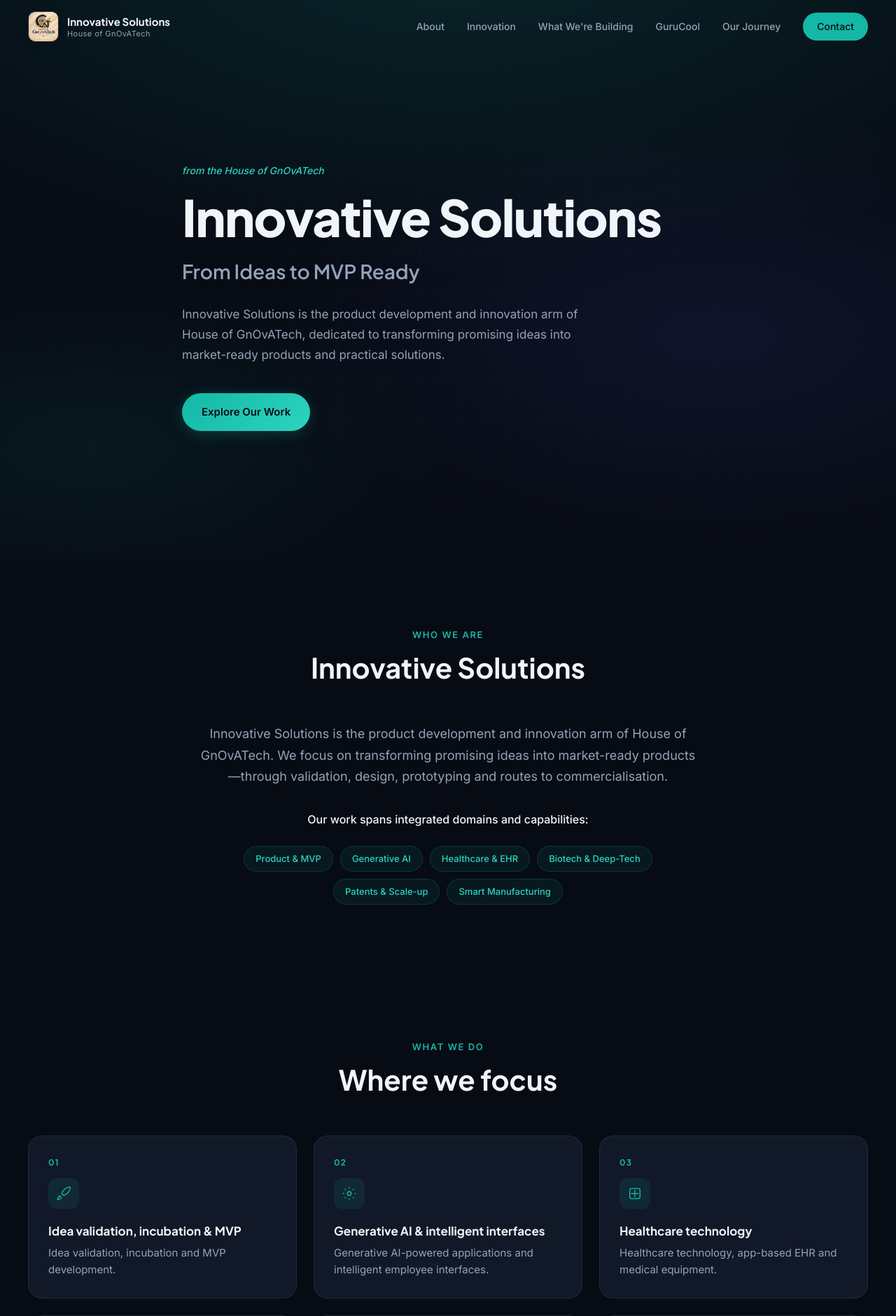
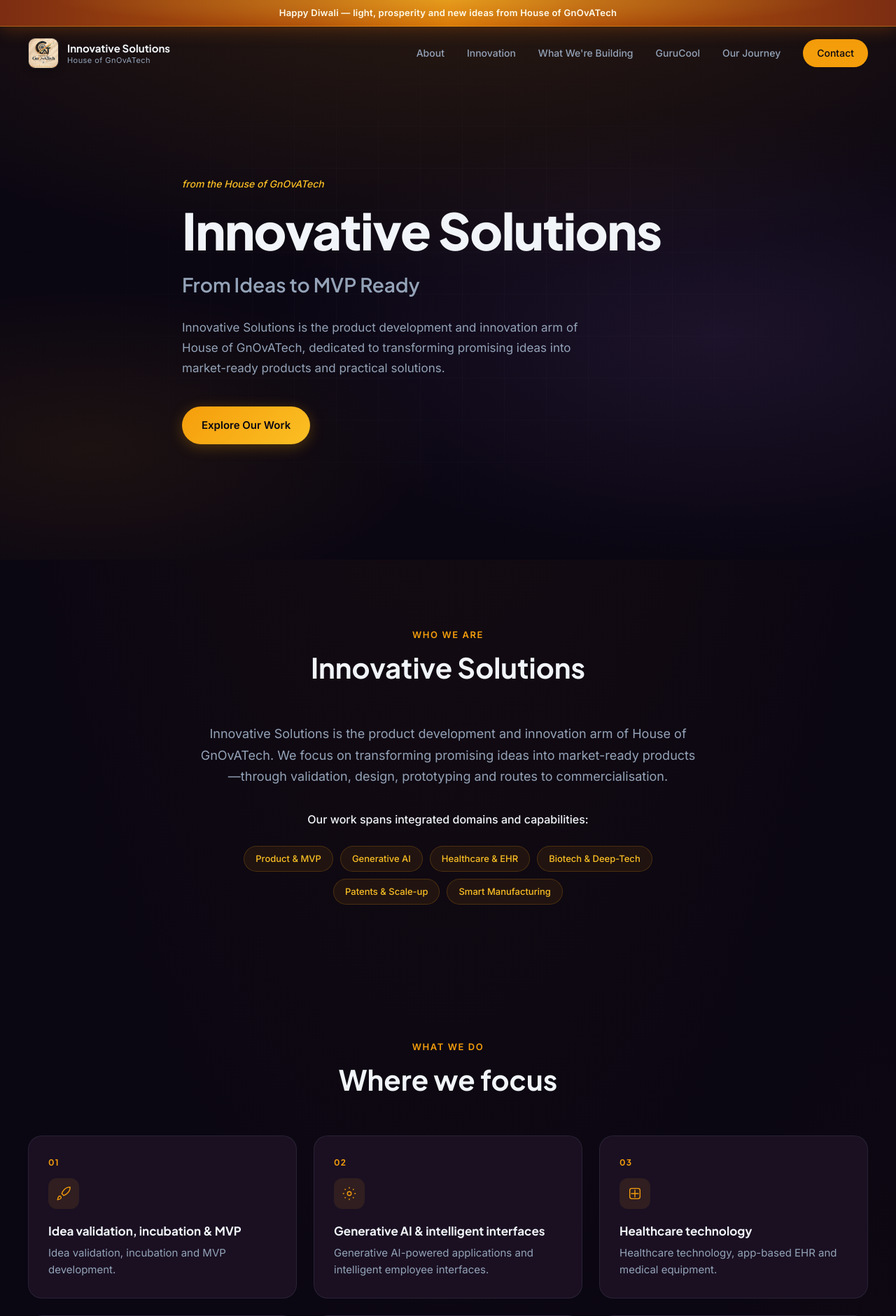
Before and after one commit to Kasiru69/Innovative-solutions, a Django app: page / in a window 1280 px wide. Shown: the top 1881 px of the page at 70% size. Run offline with Django 5.2, Linux system fonts and the light colour scheme.

Commit message:
diwali theme

```diff
--- a/static/css/main.css
+++ b/static/css/main.css
@@ -9,8 +9,10 @@
     --color-text-muted: #94a3b8;
     --color-accent: #14b8a6;
     --color-accent-light: #2dd4bf;
-    --color-accent-glow: rgba(20, 184, 166, 0.25);
+    --color-accent-rgb: 20, 184, 166;
+    --color-accent-glow: rgba(var(--color-accent-rgb), 0.25);
     --color-indigo: #6366f1;
+    --color-indigo-rgb: 99, 102, 241;
 
     --font-heading: "Plus Jakarta Sans", system-ui, sans-serif;
     --font-body: "Inter", system-ui, sans-serif;
@@ -20,6 +22,7 @@
     --radius-lg: 20px;
     --shadow: 0 4px 24px rgba(0, 0, 0, 0.3);
     --transition: 0.25s ease;
+    --festive-banner-h: 0;
 }
 
 /* ── Reset & base ──────────────────────────────────────────── */
@@ -36,6 +39,10 @@
     scroll-padding-top: 80px;
 }
 
+html.theme-diwali {
+    scroll-padding-top: 118px;
+}
+
 body {
     font-family: var(--font-body);
     font-size: 1rem;
@@ -43,6 +50,26 @@
     color: var(--color-text);
     background: var(--color-bg);
     -webkit-font-smoothing: antialiased;
+    position: relative;
+}
+
+body.theme-diwali {
+    --festive-banner-h: 2.375rem;
+    --color-bg: #0a0612;
+    --color-bg-alt: #120a18;
+    --color-surface: #1a1022;
+    --color-surface-hover: #23142e;
+    --color-accent: #f59e0b;
+    --color-accent-light: #fbbf24;
+    --color-accent-rgb: 245, 158, 11;
+    --color-indigo: #c084fc;
+    --color-indigo-rgb: 192, 132, 252;
+    --color-accent-glow: rgba(var(--color-accent-rgb), 0.28);
+    background:
+        radial-gradient(ellipse 120% 80% at 50% -20%, rgba(217, 119, 6, 0.12), transparent 55%),
+        radial-gradient(ellipse 60% 50% at 100% 40%, rgba(180, 83, 9, 0.08), transparent 50%),
+        radial-gradient(ellipse 50% 40% at 0% 60%, rgba(234, 179, 8, 0.06), transparent 45%),
+        var(--color-bg);
 }
 
 img, svg {
@@ -131,7 +158,7 @@
 /* ── Navbar ────────────────────────────────────────────────── */
 .navbar {
     position: fixed;
-    top: 0;
+    top: var(--festive-banner-h);
     left: 0;
     right: 0;
     z-index: 100;
@@ -145,6 +172,10 @@
     -webkit-backdrop-filter: blur(16px);
     box-shadow: 0 1px 0 var(--color-border);
     padding: 0.65rem 0;
+}
+
+body.theme-diwali .navbar--scrolled {
+    background: rgba(10, 6, 18, 0.9);
 }
 
 .navbar__inner {
@@ -265,13 +296,80 @@
     transform: translateY(-7px) rotate(-45deg);
 }
 
+body.theme-diwali .navbar__cta {
+    color: var(--color-bg) !important;
+}
+
+/* ── Festive top banner (Diwali) ─────────────────────────────── */
+.festive-banner {
+    position: fixed;
+    top: 0;
+    left: 0;
+    right: 0;
+    z-index: 110;
+    display: flex;
+    align-items: center;
+    justify-content: center;
+    min-height: var(--festive-banner-h);
+    padding: 0.45rem 1rem;
+    margin: 0;
+    font-size: 0.8125rem;
+    font-weight: 600;
+    text-align: center;
+    letter-spacing: 0.02em;
+    color: #fffbeb;
+    background: linear-gradient(
+        90deg,
+        #7c2d12 0%,
+        #b45309 35%,
+        #d97706 50%,
+        #b45309 65%,
+        #7c2d12 100%
+    );
+    border-bottom: 1px solid rgba(251, 191, 36, 0.35);
+    box-shadow: 0 4px 24px rgba(180, 83, 9, 0.35);
+}
+
+.festive-banner__glow {
+    position: absolute;
+    inset: 0;
+    background: radial-gradient(
+        ellipse 80% 200% at 50% 0%,
+        rgba(253, 224, 71, 0.35),
+        transparent 55%
+    );
+    pointer-events: none;
+}
+
+.festive-banner__text {
+    position: relative;
+    z-index: 1;
+    max-width: min(52rem, 100%);
+    line-height: 1.35;
+}
+
+@media (max-width: 480px) {
+    body.theme-diwali {
+        --festive-banner-h: 3.25rem;
+    }
+
+    .festive-banner {
+        font-size: 0.75rem;
+        padding: 0.5rem 0.75rem;
+    }
+
+    html.theme-diwali {
+        scroll-padding-top: 128px;
+    }
+}
+
 /* ── Hero ──────────────────────────────────────────────────── */
 .hero {
     position: relative;
     min-height: 100vh;
     display: flex;
     align-items: center;
-    padding: 8rem 0 5rem;
+    padding: calc(8rem + var(--festive-banner-h)) 0 5rem;
     overflow: hidden;
 }
 
@@ -279,9 +377,9 @@
     position: absolute;
     inset: 0;
     background:
-        radial-gradient(ellipse 80% 60% at 50% -10%, rgba(20, 184, 166, 0.15), transparent),
-        radial-gradient(ellipse 50% 40% at 80% 60%, rgba(99, 102, 241, 0.1), transparent),
-        radial-gradient(ellipse 40% 30% at 10% 80%, rgba(20, 184, 166, 0.08), transparent),
+        radial-gradient(ellipse 80% 60% at 50% -10%, rgba(var(--color-accent-rgb), 0.15), transparent),
+        radial-gradient(ellipse 50% 40% at 80% 60%, rgba(var(--color-indigo-rgb), 0.1), transparent),
+        radial-gradient(ellipse 40% 30% at 10% 80%, rgba(var(--color-accent-rgb), 0.08), transparent),
         var(--color-bg);
 }
 
@@ -387,8 +485,8 @@
     font-size: 0.8125rem;
     font-weight: 500;
     color: var(--color-accent-light);
-    background: rgba(20, 184, 166, 0.08);
-    border: 1px solid rgba(20, 184, 166, 0.2);
+    background: rgba(var(--color-accent-rgb), 0.08);
+    border: 1px solid rgba(var(--color-accent-rgb), 0.2);
     border-radius: 999px;
 }
 
@@ -416,7 +514,7 @@
 
 .card:hover {
     transform: translateY(-4px);
-    border-color: rgba(20, 184, 166, 0.3);
+    border-color: rgba(var(--color-accent-rgb), 0.3);
     box-shadow: var(--shadow);
 }
 
@@ -427,7 +525,7 @@
     place-items: center;
     margin-bottom: 1.25rem;
     color: var(--color-accent);
-    background: rgba(20, 184, 166, 0.1);
+    background: rgba(var(--color-accent-rgb), 0.1);
     border-radius: var(--radius);
 }
 
@@ -521,7 +619,7 @@
     font-weight: 700;
     color: var(--color-accent-light);
     background: var(--color-surface);
-    border: 2px solid rgba(20, 184, 166, 0.4);
+    border: 2px solid rgba(var(--color-accent-rgb), 0.4);
     border-radius: 50%;
     position: relative;
     z-index: 1;
@@ -529,7 +627,7 @@
 }
 
 .timeline__step:hover .timeline__number {
-    background: rgba(20, 184, 166, 0.15);
+    background: rgba(var(--color-accent-rgb), 0.15);
     border-color: var(--color-accent);
     transform: scale(1.08);
 }
@@ -799,6 +897,12 @@
     color: var(--color-text-muted);
 }
 
+.footer__festive {
+    font-size: 0.875rem;
+    color: var(--color-accent-light);
+    margin-bottom: 0.5rem;
+}
+
 .footer__meta strong {
     color: var(--color-text);
 }
@@ -856,6 +960,11 @@
         border-left: 1px solid var(--color-border);
         transform: translateX(100%);
         transition: transform var(--transition);
+    }
+
+    body.theme-diwali .navbar__links {
+        top: var(--festive-banner-h);
+        background: rgba(10, 6, 18, 0.98);
     }
 
     .navbar__links.is-open {
--- a/static/js/main.js
+++ b/static/js/main.js
@@ -38,7 +38,11 @@
 
     /* Active nav link on scroll */
     function setActiveLink() {
-        const scrollPos = window.scrollY + 120;
+        const offset =
+            (document.documentElement && document.documentElement.classList.contains("theme-diwali")
+                ? 158
+                : 120);
+        const scrollPos = window.scrollY + offset;
 
         sections.forEach(function (section) {
             const top = section.offsetTop;
--- a/website/content.py
+++ b/website/content.py
@@ -10,6 +10,12 @@
     "founder": "Debdeep Chattopadhyay",
     "founder_title": "Proprietor",
     "footer_tagline": "From Ideas to Impact",
+    # Seasonal: set enabled False after Diwali to restore default colours.
+    "diwali": {
+        "enabled": True,
+        "banner": "Happy Diwali — light, prosperity and new ideas from House of GnOvATech",
+        "footer_line": "Wishing you a bright and prosperous Diwali.",
+    },
 }
 
 ABOUT = {
--- a/website/templates/website/base.html
+++ b/website/templates/website/base.html
@@ -1,6 +1,6 @@
 {% load static %}
 <!DOCTYPE html>
-<html lang="en">
+<html lang="en"{% if site.diwali.enabled %} class="theme-diwali"{% endif %}>
 <head>
     <meta charset="UTF-8">
     <meta name="viewport" content="width=device-width, initial-scale=1.0">
@@ -8,13 +8,16 @@
     <title>{{ site.name }} | {{ site.tagline }}</title>
     <link rel="icon" href="{% static 'images/gnovatech-icon.jpg' %}" type="image/jpeg">
     <link rel="apple-touch-icon" href="{% static 'images/gnovatech-icon.jpg' %}">
-    <meta name="theme-color" content="#070b14">
+    <meta name="theme-color" content="{% if site.diwali.enabled %}#120818{% else %}#070b14{% endif %}">
     <link rel="preconnect" href="https://fonts.googleapis.com">
     <link rel="preconnect" href="https://fonts.gstatic.com" crossorigin>
     <link href="https://fonts.googleapis.com/css2?family=Inter:wght@400;500;600&family=Plus+Jakarta+Sans:wght@600;700;800&display=swap" rel="stylesheet">
     <link rel="stylesheet" href="{% static 'css/main.css' %}">
 </head>
-<body>
+<body{% if site.diwali.enabled %} class="theme-diwali"{% endif %}>
+    {% if site.diwali.enabled %}
+        {% include "website/partials/festive_banner.html" %}
+    {% endif %}
     {% include "website/partials/navbar.html" %}
 
     <main>
--- /dev/null
+++ b/website/templates/website/partials/festive_banner.html
@@ -0,0 +1,4 @@
+<p class="festive-banner" role="status">
+    <span class="festive-banner__glow" aria-hidden="true"></span>
+    <span class="festive-banner__text">{{ site.diwali.banner }}</span>
+</p>
--- a/website/templates/website/partials/footer.html
+++ b/website/templates/website/partials/footer.html
@@ -6,6 +6,9 @@
             <p class="footer__tagline"><em>{{ site.footer_tagline }}</em></p>
         </div>
         <div class="footer__meta">
+            {% if site.diwali.enabled %}
+                <p class="footer__festive">{{ site.diwali.footer_line }}</p>
+            {% endif %}
             <p>{{ site.founder_title }}: <strong>{{ site.founder }}</strong></p>
             <p class="footer__copy">&copy; {% now "Y" %} {{ site.name }}. All rights reserved.</p>
         </div>
```
